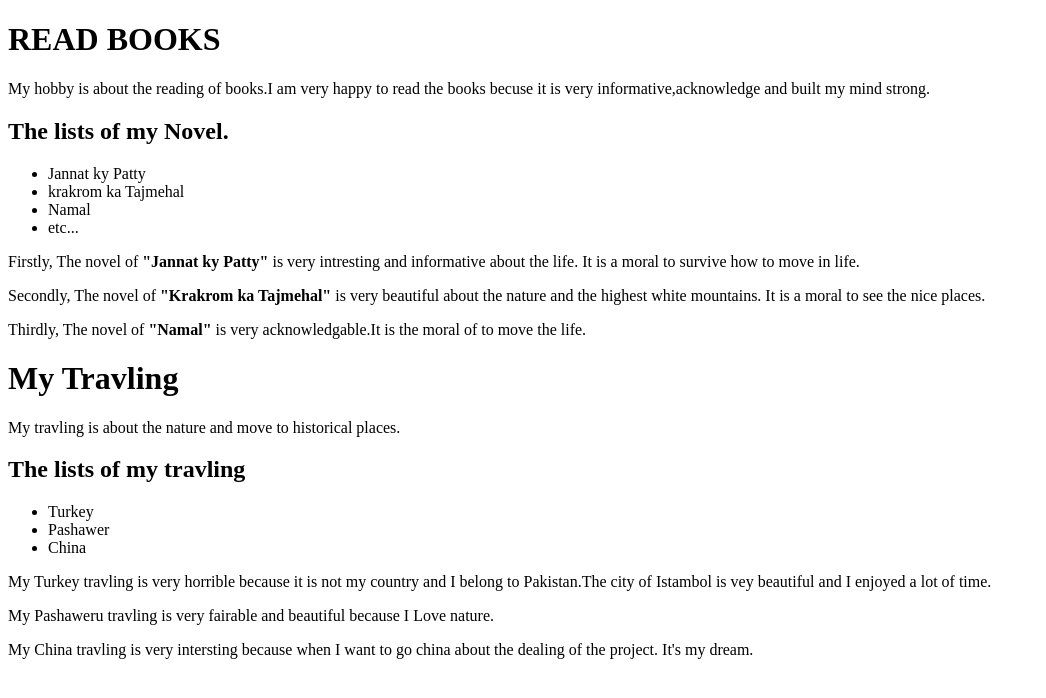
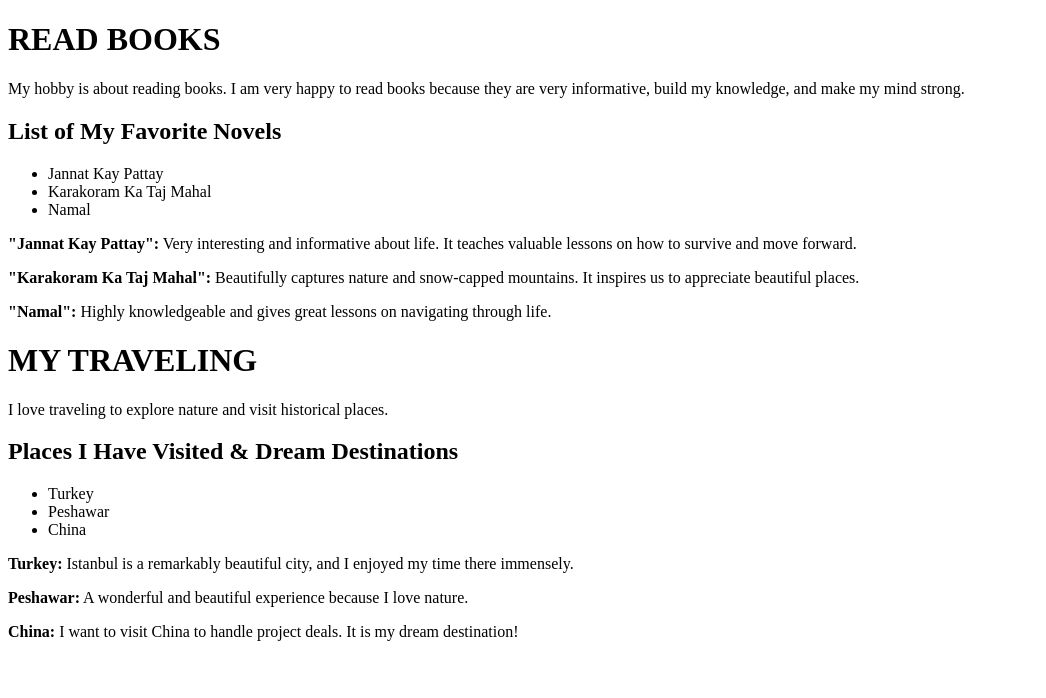
Before and after one commit to muskannoor40pk-art/My-Hobby, a plain HTML site: page index.html in a window 1280 px wide. Shown: the whole page, without its empty margins (0-1046 px from the left). Drawn offline with Linux system fonts and the light colour scheme.

Commit message:
Refactor index.html for clarity and structure
Updated the content and structure of the HTML document to enhance readability and correct errors. Added a stylesheet link and improved the descriptions of hobbies and travel experiences.

```diff
--- a/index.html
+++ b/index.html
@@ -2,36 +2,39 @@
 <html lang="en">
 <head>
     <meta charset="UTF-8">
-        <meta name="viewport" content="width=device-width,initial-scale=0.1">
-        <title>My Hobby</title>
+    <meta name="viewport" content="width=device-width, initial-scale=1.0">
+    <title>My Hobbies</title>
+    <link rel="stylesheet" href="styles.css">
 </head>
 <body>
     <main>
-        <h1>
-          READ BOOKS
-        </h1>
-        <p>My hobby is about the reading of books.I am very happy to read the books becuse it is very informative,acknowledge and built my mind strong.</p>
-        <h2>The lists of my Novel.</h2>
+        <h1>READ BOOKS</h1>
+        <p>My hobby is about reading books. I am very happy to read books because they are very informative, build my knowledge, and make my mind strong.</p>
+
+        <h2>List of My Favorite Novels</h2>
         <ul>
-            <li>Jannat ky Patty</li>
-            <li>krakrom ka Tajmehal</li>
+            <li>Jannat Kay Pattay</li>
+            <li>Karakoram Ka Taj Mahal</li>
             <li>Namal</li>
-            <li>etc...</li>
         </ul>
-        <p>Firstly, The novel of <b>"Jannat ky Patty"</b> is very intresting and informative about the life. It is a moral to survive how to move in life.</p>
-        <p>Secondly, The novel of <b>"Krakrom ka Tajmehal"</b> is very beautiful about the nature and the highest white mountains. It is a moral to see the nice places.</p>
-        <p>Thirdly, The novel of <b>"Namal"</b> is very acknowledgable.It is the moral of to move the life.</p>
-        <h1>My Travling</h1>
-        <p>My travling is about the nature and move to historical places.</p>
-        <h2>The lists of my travling</h2>
+
+        <p><b>"Jannat Kay Pattay":</b> Very interesting and informative about life. It teaches valuable lessons on how to survive and move forward.</p>
+        <p><b>"Karakoram Ka Taj Mahal":</b> Beautifully captures nature and snow-capped mountains. It inspires us to appreciate beautiful places.</p>
+        <p><b>"Namal":</b> Highly knowledgeable and gives great lessons on navigating through life.</p>
+
+        <h1>MY TRAVELING</h1>
+        <p>I love traveling to explore nature and visit historical places.</p>
+
+        <h2>Places I Have Visited & Dream Destinations</h2>
         <ul>
             <li>Turkey</li>
-            <li>Pashawer</li>
+            <li>Peshawar</li>
             <li>China</li>
         </ul>
-        <p>My Turkey travling is very horrible because it is not my country and I belong to Pakistan.The city of Istambol is vey beautiful and I enjoyed a lot of time.</p>
-        <p>My Pashaweru travling is very fairable and beautiful because I Love nature.</p>
-        <p>My China travling is very intersting because when I want to go china about the dealing of the project. It's my dream.</p>
+
+        <p><b>Turkey:</b> Istanbul is a remarkably beautiful city, and I enjoyed my time there immensely.</p>
+        <p><b>Peshawar:</b> A wonderful and beautiful experience because I love nature.</p>
+        <p><b>China:</b> I want to visit China to handle project deals. It is my dream destination!</p>
     </main>
 </body>
 </html>
```
Lines whose indentation alone changed are shown as unchanged.
